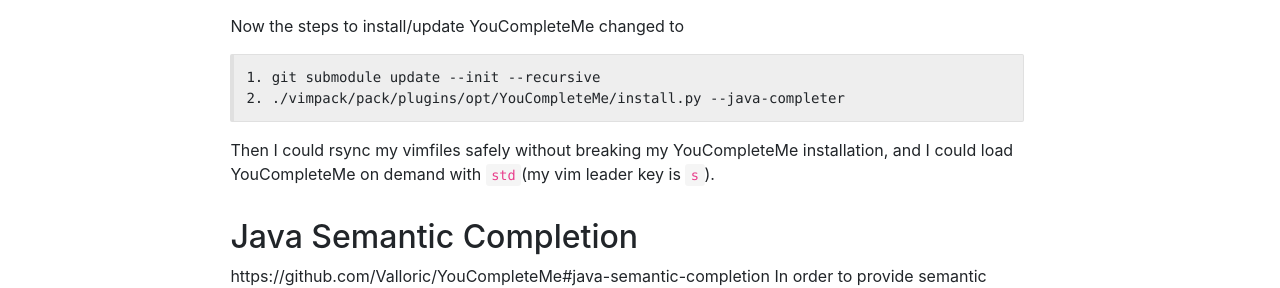
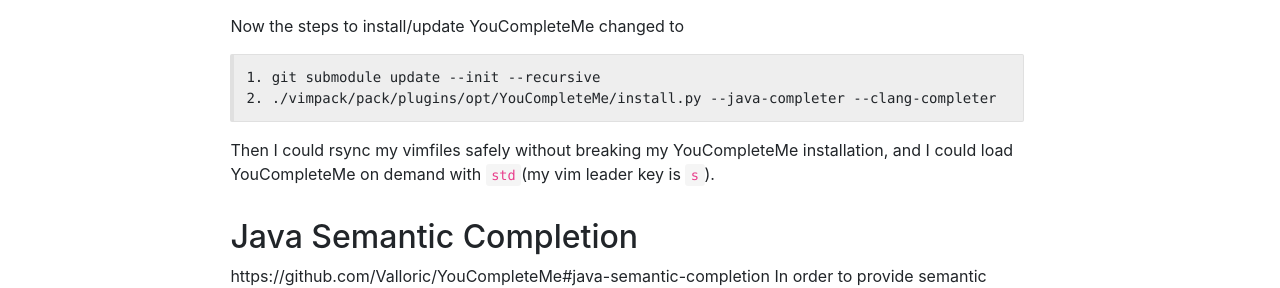
Before and after one commit to brookhong/brookhong.github.io, a Jekyll site: the page built from _posts/2018-04-08-vim-package-manager-for-youcompleteme.md, in a window 1280 px wide and 900 px high, scrolled down 1479 px. Shown: the part 191-479 px from the top of the window. Built offline with Jekyll 4.4.1, drawn with Linux system fonts in a browser that asks for light colours; comment, search, counter and statistics services are not loaded.

```diff
--- /dev/null
+++ b/_includes/mathjax.html
@@ -0,0 +1,6 @@
+<script type="text/javascript" src="//cdn.mathjax.org/mathjax/latest/MathJax.js?config=default"></script>
+<style>
+p>span.MathJax {
+    background: #94ebec2b;
+}
+</style>
--- a/_posts/2018-04-08-vim-package-manager-for-youcompleteme.md
+++ b/_posts/2018-04-08-vim-package-manager-for-youcompleteme.md
@@ -67,7 +67,7 @@ Edit my main.vim to include vimpack folder into `packpath`:
 Now the steps to install/update YouCompleteMe changed to
 
     1. git submodule update --init --recursive
-    2. ./vimpack/pack/plugins/opt/YouCompleteMe/install.py --java-completer
+    2. ./vimpack/pack/plugins/opt/YouCompleteMe/install.py --java-completer --clang-completer
 
 Then I could rsync my vimfiles safely without breaking my YouCompleteMe installation, and I could load YouCompleteMe on demand with `std`(my vim leader key is `s`).
 
```
Also changed, not shown: _posts/2018-05-22-proof-of-a-formula-for-modulo.md (added, +64 -0 lines).
